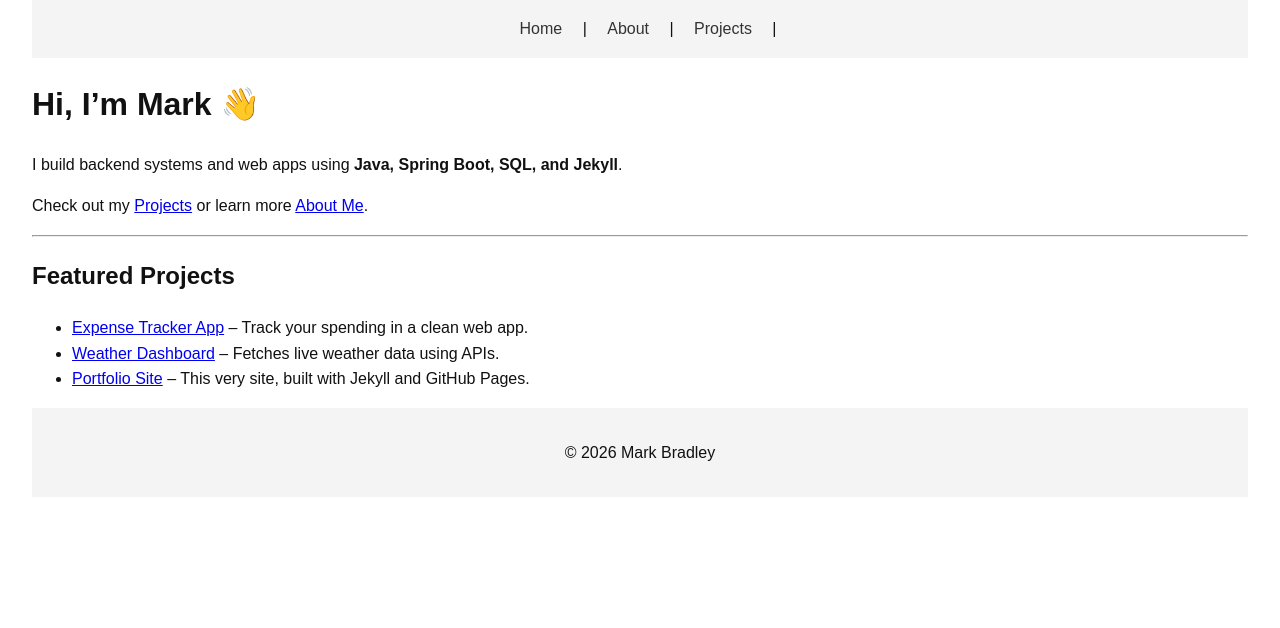
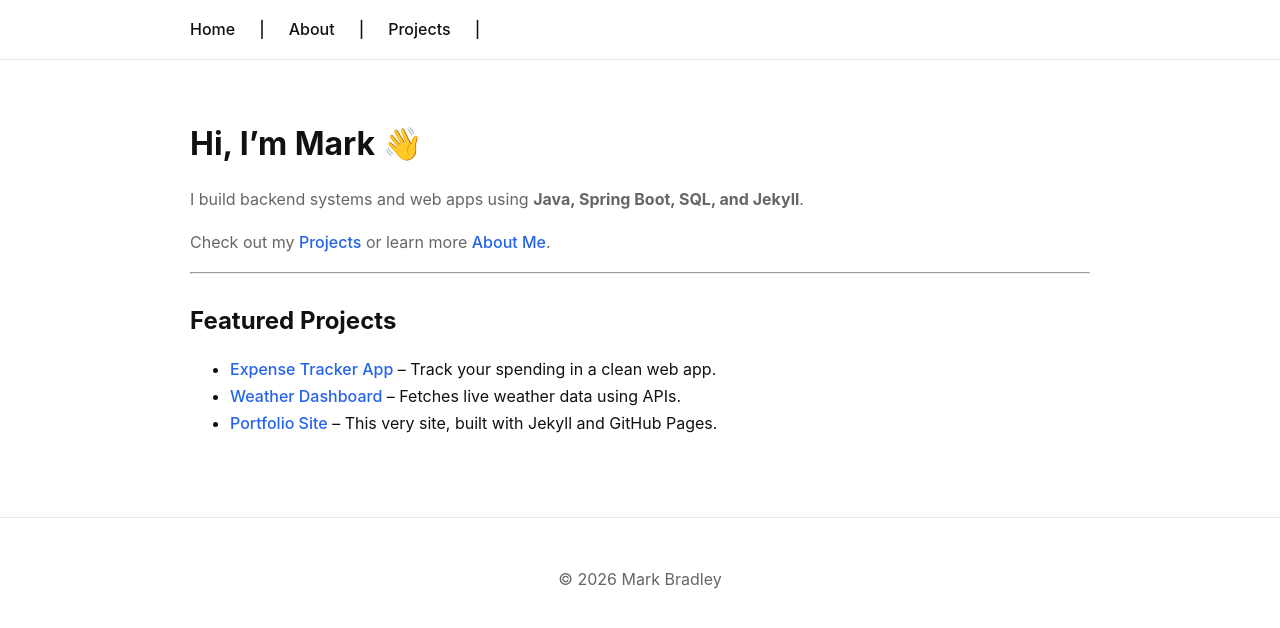
Before and after one commit to mark-bradley1/mark-bradley1.github.io, a Jekyll site: the page built from index.md, in a window 1280 px wide. Shown: the top 628 px of the page. Built offline with Jekyll 4.4.1, drawn with Linux system fonts in a browser that asks for light colours.

Commit message:
Refactor CSS for improved theming and layout

```diff
--- a/assets/css/style.css
+++ b/assets/css/style.css
@@ -1,29 +1,136 @@
-body {
-  font-family: Arial, sans-serif;
-  line-height: 1.6;
-  margin: 0;
-  padding: 0 2rem;
-  background-color: #ffffff;
-  color: #111111;
+/* ===== Base ===== */
+:root {
+  --bg: #ffffff;
+  --text: #111111;
+  --muted: #666;
+  --accent: #2563eb;
+  --card: #f7f7f7;
+  --border: #e5e7eb;
 }
 
-header, footer {
-  padding: 1rem 0;
-  text-align: center;
-  background: #f4f4f4;
+.dark-mode {
+  --bg: #0f172a;
+  --text: #e5e7eb;
+  --muted: #94a3b8;
+  --accent: #60a5fa;
+  --card: #1e293b;
+  --border: #334155;
+}
+
+body {
+  margin: 0;
+  font-family: -apple-system, BlinkMacSystemFont, "Segoe UI", Roboto, sans-serif;
+  background: var(--bg);
+  color: var(--text);
+  line-height: 1.7;
+  transition: background 0.25s, color 0.25s;
+}
+
+/* ===== Layout ===== */
+main {
+  max-width: 900px;
+  margin: auto;
+  padding: 2rem 1.5rem 4rem;
+}
+
+/* ===== Typography ===== */
+h1, h2, h3 {
+  line-height: 1.25;
+  margin-top: 2rem;
+}
+
+p {
+  color: var(--muted);
+}
+
+a {
+  color: var(--accent);
+  text-decoration: none;
+  font-weight: 500;
+}
+
+a:hover {
+  text-decoration: underline;
+}
+
+/* ===== Header / Nav ===== */
+header {
+  border-bottom: 1px solid var(--border);
+  padding: 1rem 1.5rem;
+}
+
+nav {
+  max-width: 900px;
+  margin: auto;
+  display: flex;
+  gap: 1.5rem;
+  align-items: center;
+  font-weight: 500;
 }
 
 nav a {
-  margin: 0 1rem;
-  text-decoration: none;
-  color: #333;
+  color: var(--text);
 }
 
-.dark-mode {
-  background-color: #111111;
-  color: #f4f4f4;
+/* ===== Footer ===== */
+footer {
+  border-top: 1px solid var(--border);
+  padding: 2rem;
+  text-align: center;
+  color: var(--muted);
 }
 
-.dark-mode header, .dark-mode footer {
-  background: #222;
+/* ===== Cards (Projects / Posts) ===== */
+.card {
+  background: var(--card);
+  border: 1px solid var(--border);
+  border-radius: 14px;
+  padding: 1.4rem;
+  margin: 1rem 0;
+  transition: transform 0.15s ease, box-shadow 0.15s ease;
 }
+
+.card:hover {
+  transform: translateY(-3px);
+  box-shadow: 0 8px 22px rgba(0,0,0,0.08);
+}
+
+/* ===== Buttons ===== */
+button {
+  background: var(--accent);
+  color: white;
+  border: none;
+  padding: 0.6rem 1rem;
+  border-radius: 8px;
+  cursor: pointer;
+  font-weight: 600;
+}
+
+button:hover {
+  opacity: 0.9;
+}
+
+/* ===== Hero Section ===== */
+.hero {
+  margin-top: 2rem;
+}
+
+.hero h1 {
+  font-size: 2.4rem;
+}
+
+.hero p {
+  font-size: 1.15rem;
+}
+
+/* ===== Responsive ===== */
+@media (max-width: 640px) {
+  nav {
+    flex-wrap: wrap;
+    gap: 0.8rem;
+  }
+
+  .hero h1 {
+    font-size: 2rem;
+  }
+}
```
